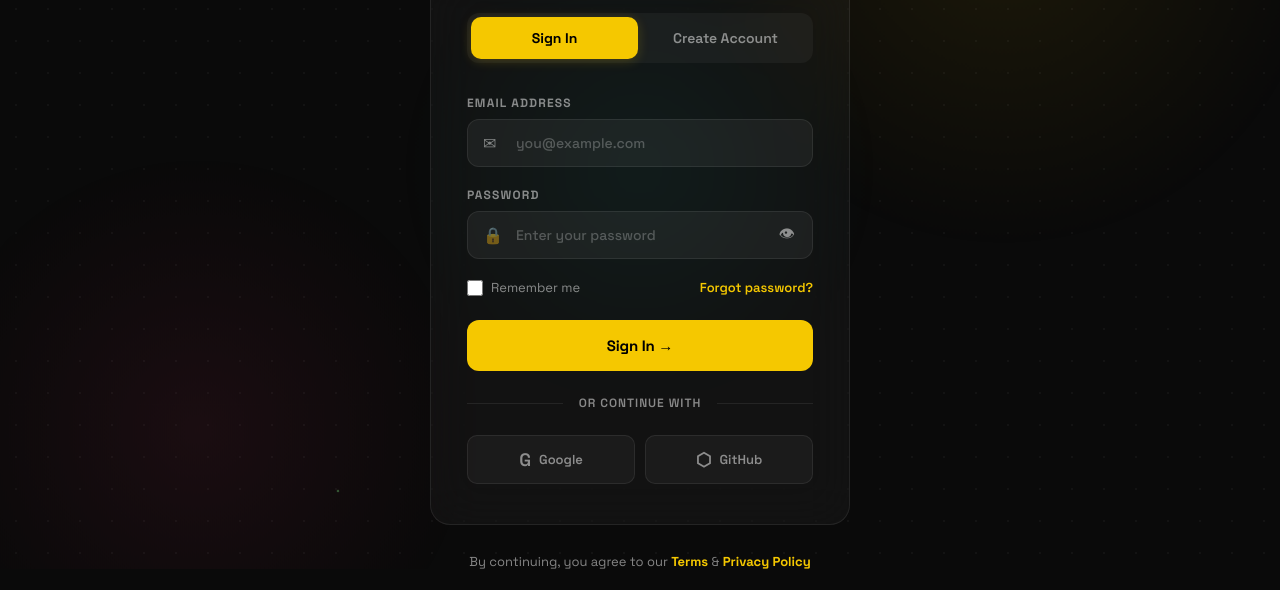
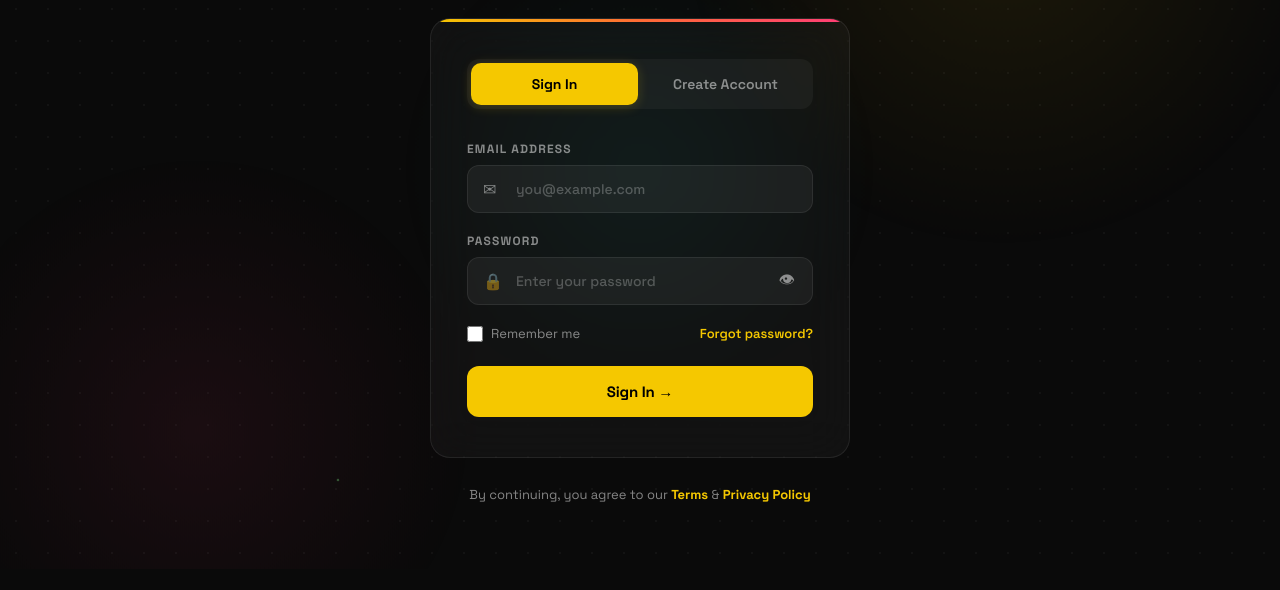
Before and after one commit to pratirupatoppo/quantix-dashboard, a plain HTML site: page login.html in a window 1280 px wide. Shown: the part 231-821 px from the top of the page. After the commit the page ends 800 px from the top, so only its background shows below. Drawn offline with Linux system fonts and the light colour scheme.

Commit message:
Remove social login buttons from login page

```diff
--- a/login.html
+++ b/login.html
@@ -72,20 +72,6 @@
           <div class="spinner"></div>
         </button>
 
-        <div class="auth-divider">
-          <span>or continue with</span>
-        </div>
-
-        <div class="social-login">
-          <button type="button" class="social-btn" onclick="showMessage('Social login coming soon!', 'error')">
-            <span class="social-icon">G</span>
-            <span>Google</span>
-          </button>
-          <button type="button" class="social-btn" onclick="showMessage('Social login coming soon!', 'error')">
-            <span class="social-icon">⬡</span>
-            <span>GitHub</span>
-          </button>
-        </div>
       </form>
 
       <!-- ──────────── REGISTER FORM ──────────── -->
```
